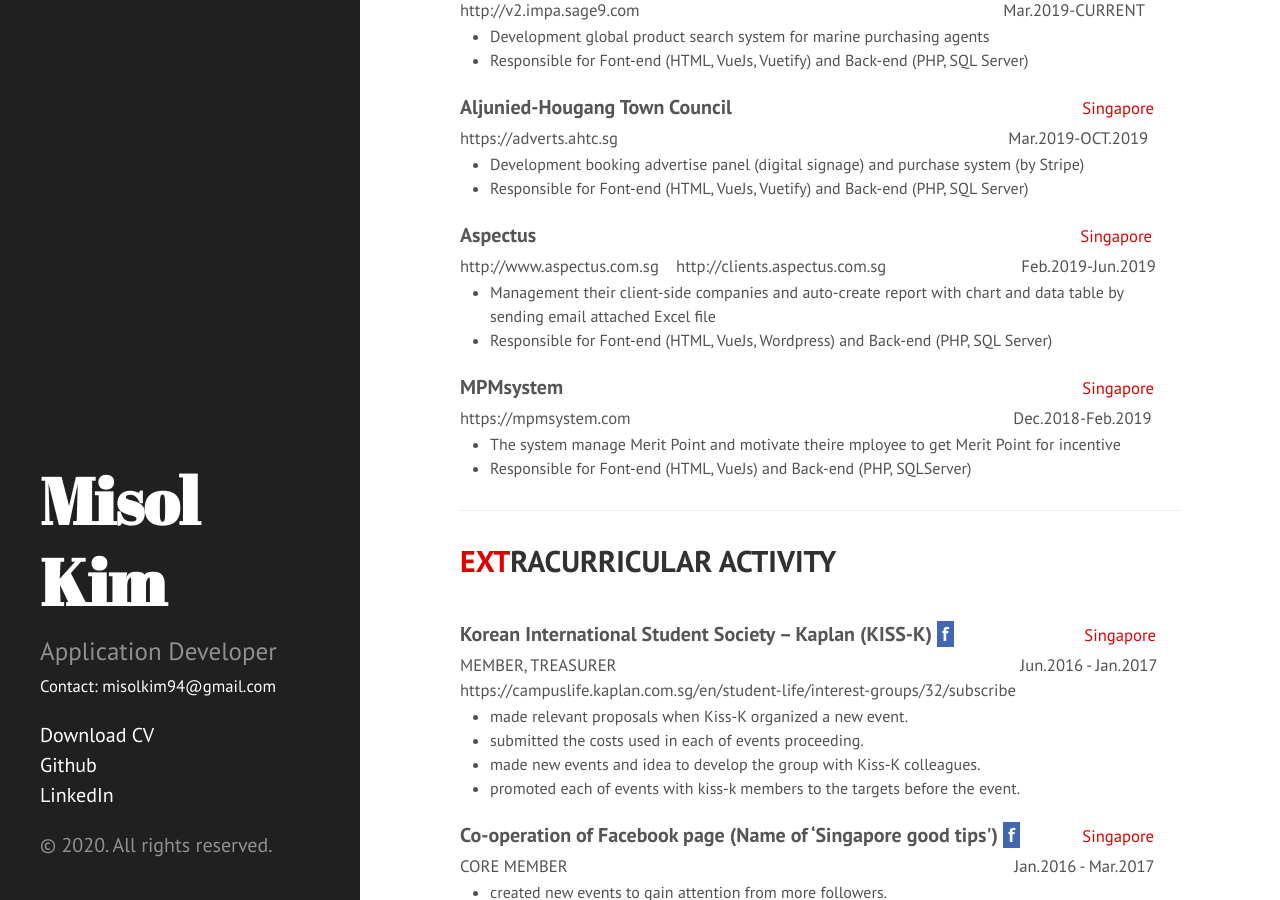
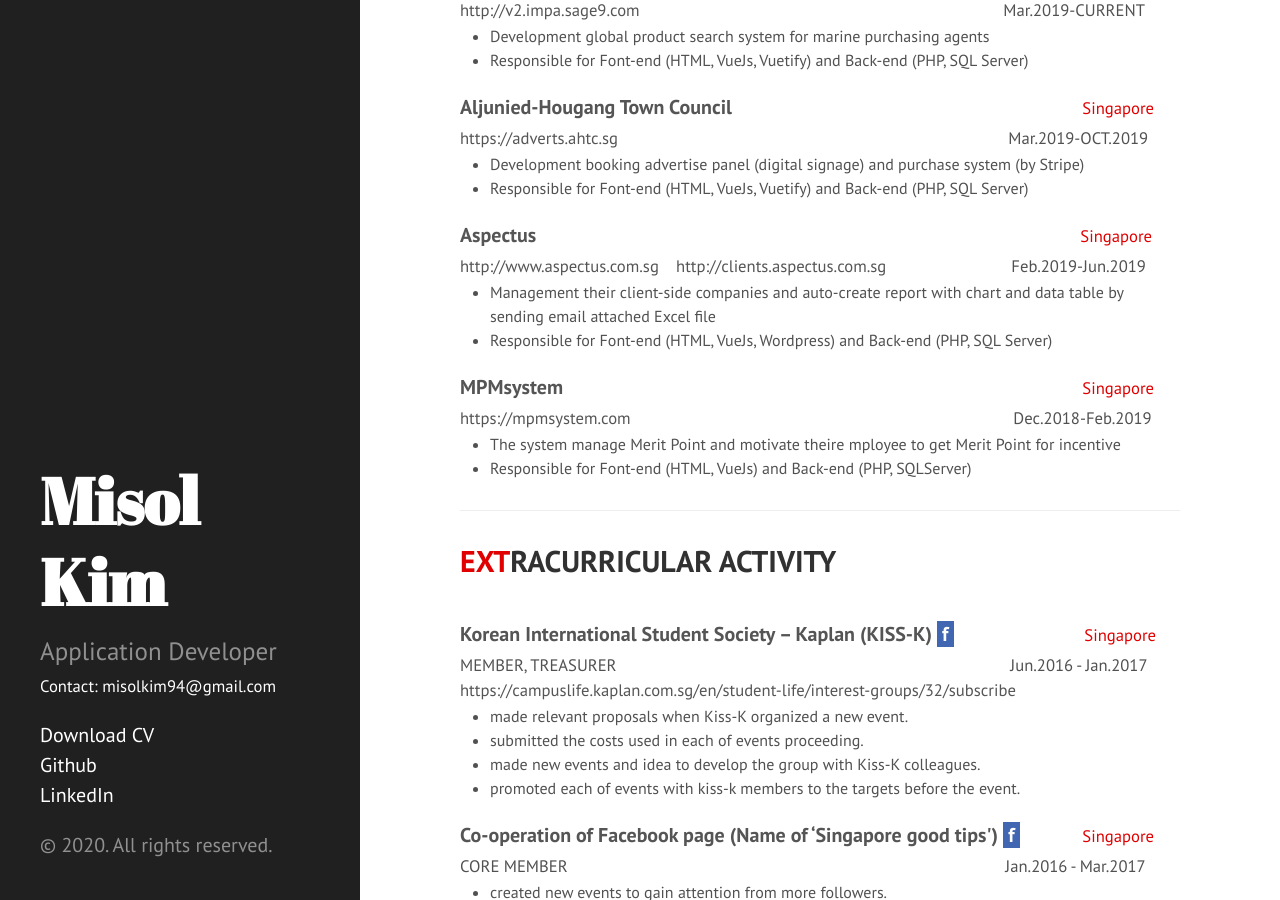
Before and after one commit to kim-misol/kim-misol.github.io, a Jekyll site: the page built from index.html, in a window 1280 px wide and 900 px high, scrolled down 2178 px. Built offline with Jekyll 4.4.1, drawn with Linux system fonts in a browser that asks for light colours; Markdown is read by kramdown in place of the engine named in the settings; the list of posts is cut into pages by our own code.

Commit message:
Update default.html

```diff
--- a/_layouts/default.html
+++ b/_layouts/default.html
@@ -152,7 +152,7 @@
     onMouseOut="this.style.color='#555555'" href="http://www.aspectus.com.sg/" target="_blank"><b>Aspectus</b></a></span>
 <small><span style="color:#e00000">Singapore</span></small>
 <p>
-    <span style="display:inline-block; width:556px;"><small><a style="text-decoration: none;color: #555555" onMouseOver="this.style.color='#006699';this.style.fontWeight='bold'"
+    <span style="display:inline-block; width:546px;"><small><a style="text-decoration: none;color: #555555" onMouseOver="this.style.color='#006699';this.style.fontWeight='bold'"
         onMouseOut="this.style.color='#555555';this.style.fontWeight='normal'" href="http://www.aspectus.com.sg/" target="_blank">http://www.aspectus.com.sg</a> &ensp;
         <a style="text-decoration: none;color: #555555" onMouseOver="this.style.color='#006699';this.style.fontWeight='bold'"
         onMouseOut="this.style.color='#555555';this.style.fontWeight='normal'" href="http://clients.aspectus.com.sg/#/login" target="_blank">http://clients.aspectus.com.sg</a></small></span>
@@ -186,7 +186,7 @@
     </b></a></span>
 <small><span style="color:#e00000">Singapore</span></small>
 <p style="margin-bottom:-5px;">
-    <span style="display:inline-block; width:555px;"><small>MEMBER, TREASURER</small></span>
+    <span style="display:inline-block; width:545px;"><small>MEMBER, TREASURER</small></span>
     <span style="text-align:right"><small>Jun.2016 - Jan.2017</small></span>
 </p>
 <p>
@@ -208,7 +208,7 @@
 </span>
 <small><span style="color:#e00000">Singapore</span></small>
 <p>
-    <span style="display:inline-block; width:549px;"><small>CORE MEMBER</small></span>
+    <span style="display:inline-block; width:540px;"><small>CORE MEMBER</small></span>
     <span style="text-align:right"><small>Jan.2016 - Mar.2017</small></span>
 </p>
 <ul style="margin-top:-20px;margin-left:-10px">
@@ -217,10 +217,10 @@
             followers wanted to ask or inform to other followers on the page.</li>
 </ul>
 <!-- 3 -->
-<span style="display:inline-block; width:415px;"><b>Run For Eat Running club </b></span>
+<span style="display:inline-block; width:465px;"><b>Run For Eat Running club </b></span>
 <small><span style="color:#e00000">S.Korea / Singapore / Malaysia</span></small>
 <p>
-    <span style="display:inline-block; width:547px;"><small>MEMBER</small></span>
+    <span style="display:inline-block; width:537px;"><small>MEMBER</small></span>
     <span style="text-align:right"><small>Sep.2015 - Dec.2017</small></span>
 </p>
 <ul style="margin-top:-20px;margin-left:-10px">
@@ -231,7 +231,7 @@
 <span style="display:inline-block; width:553px;"><b>Donation</b></span>
 <small><span style="color:#e00000">S.Korea / Singapore</span></small>
 <p>
-    <span style="display:inline-block; width:545px;"><small>Donor</small></span>
+    <span style="display:inline-block; width:535px;"><small>Donor</small></span>
     <span style="text-align:right"><small>Aug.2011 - CURRENT</small></span>
 </p>
 <ul style="margin-top:-20px;margin-left:-10px">
```
